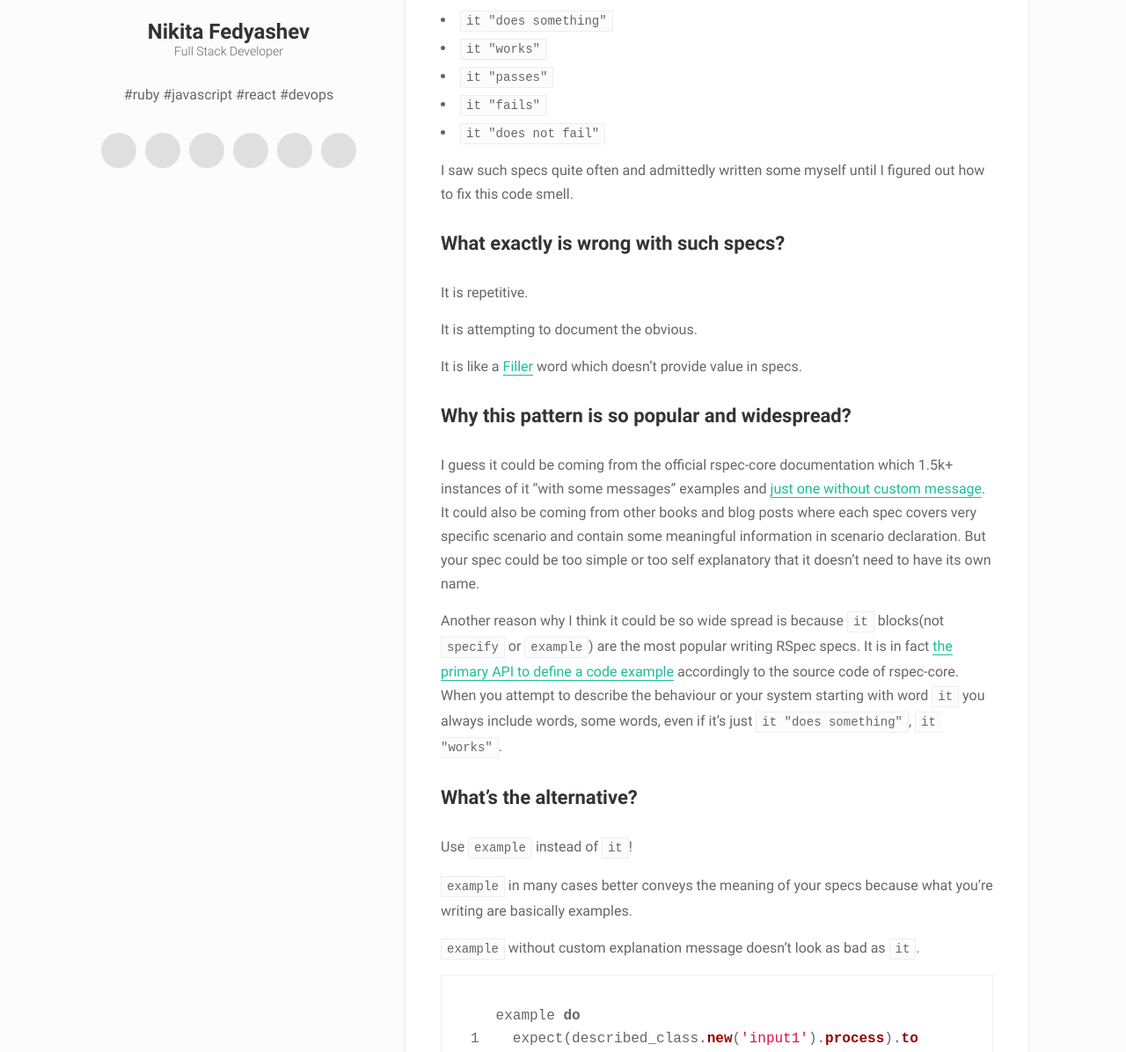
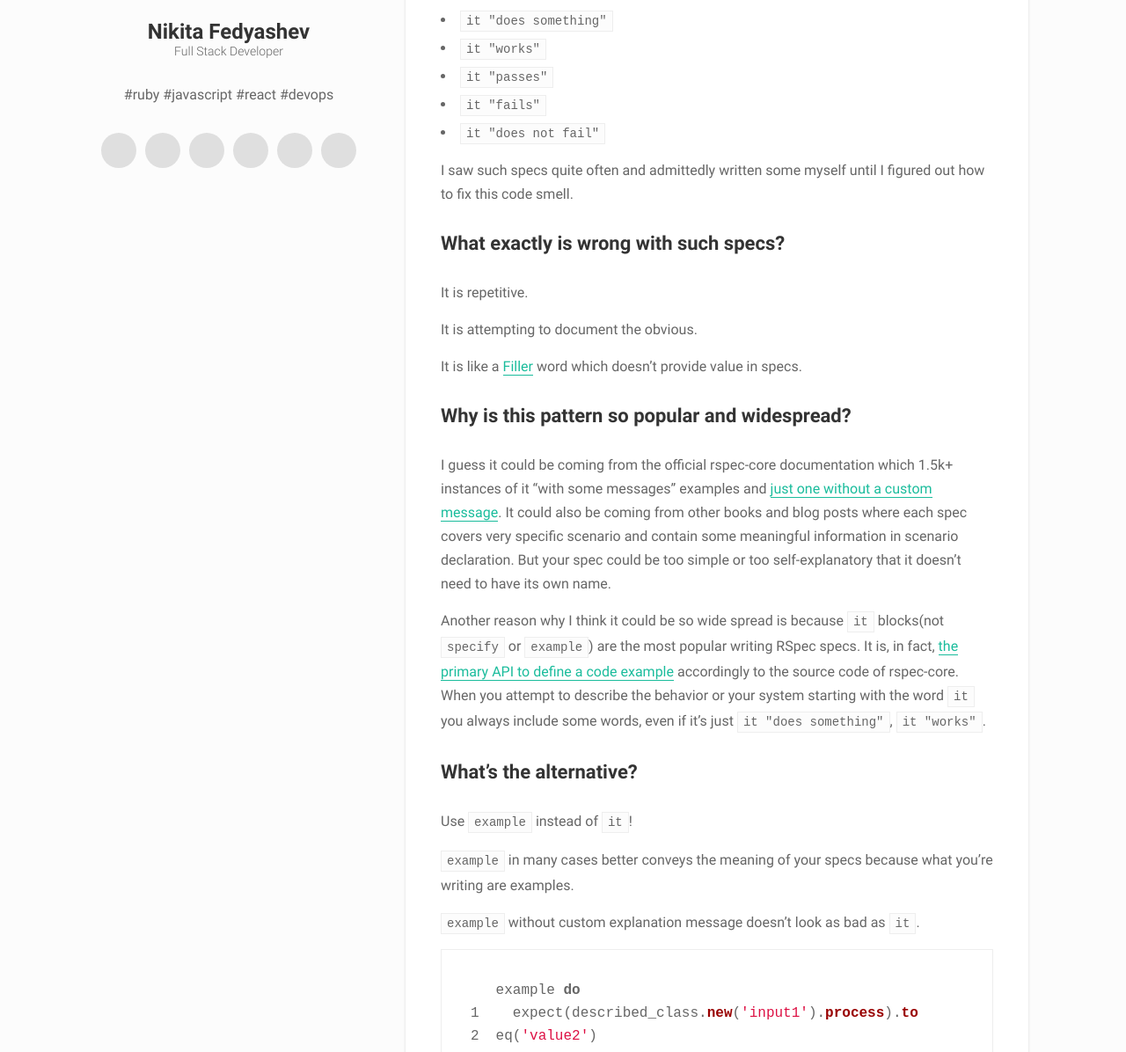
Before and after one commit to nfedyashev/nfedyashev.github.io, a Jekyll site: the page built from _posts/2018-5-16-why-it-passes-is-a-bad-spec-name.md, in a window 1280 px wide and 1400 px high, cut to the strip 204-1400 px from the top of the window. Shown: the whole strip at 88% size. Built offline with Jekyll 4.4.1, drawn with Linux system fonts in a browser that asks for light colours; comment, search, counter and statistics services are not loaded.

Commit message:
Fix some wording issues

```diff
--- a/_posts/2018-5-16-why-it-passes-is-a-bad-spec-name.md
+++ b/_posts/2018-5-16-why-it-passes-is-a-bad-spec-name.md
@@ -31,20 +31,20 @@ It is attempting to document the obvious.
 
 It is like a [Filler](https://en.wikipedia.org/wiki/Filler_(linguistics)){:target="_blank"} word which doesn't provide value in specs.
 
-### Why this pattern is so popular and widespread?
+### Why is this pattern so popular and widespread?
 
-I guess it could be coming from the official rspec-core documentation which 1.5k+ instances of it "with some messages" examples and [just one without custom message](https://github.com/rspec/rspec-core/blob/master/features/mock_framework_integration/use_rspec.feature#L106){:target="_blank"}.
+I guess it could be coming from the official rspec-core documentation which 1.5k+ instances of it "with some messages" examples and [just one without a custom message](https://github.com/rspec/rspec-core/blob/master/features/mock_framework_integration/use_rspec.feature#L106){:target="_blank"}.
 It could also be coming from other books and blog posts where each spec covers very specific scenario and contain some meaningful information in scenario declaration.
-But your spec could be too simple or too self explanatory that it doesn't need to have its own name.
+But your spec could be too simple or too self-explanatory that it doesn't need to have its own name.
 
-Another reason why I think it could be so wide spread is because `it` blocks(not `specify` or `example`) are the most popular writing RSpec specs. It is in fact [the primary API to define a code example](https://github.com/rspec/rspec-core/commit/3951d7c6cd4f519913b1bed74c78ae3ae331e3b5#diff-89a77987791b99dfc9d2e744919d0c42R89) accordingly to the source code of rspec-core.
-When you attempt to describe the behaviour or your system starting with word `it` you always include words, some words, even if it's just <code>it "does something"</code>, <code>it "works"</code>.
+Another reason why I think it could be so wide spread is because `it` blocks(not `specify` or `example`) are the most popular writing RSpec specs. It is, in fact, [the primary API to define a code example](https://github.com/rspec/rspec-core/commit/3951d7c6cd4f519913b1bed74c78ae3ae331e3b5#diff-89a77987791b99dfc9d2e744919d0c42R89) accordingly to the source code of rspec-core.
+When you attempt to describe the behavior or your system starting with the word `it` you always include some words, even if it's just <code>it "does something"</code>, <code>it "works"</code>.
 
 ### What's the alternative?
 
 Use `example` instead of `it`!
 
- `example` in many cases better conveys the meaning of your specs because what you're writing are basically examples.
+ `example` in many cases better conveys the meaning of your specs because what you're writing are examples.
 
  `example` without custom explanation message doesn't look as bad as `it`.
 
```
